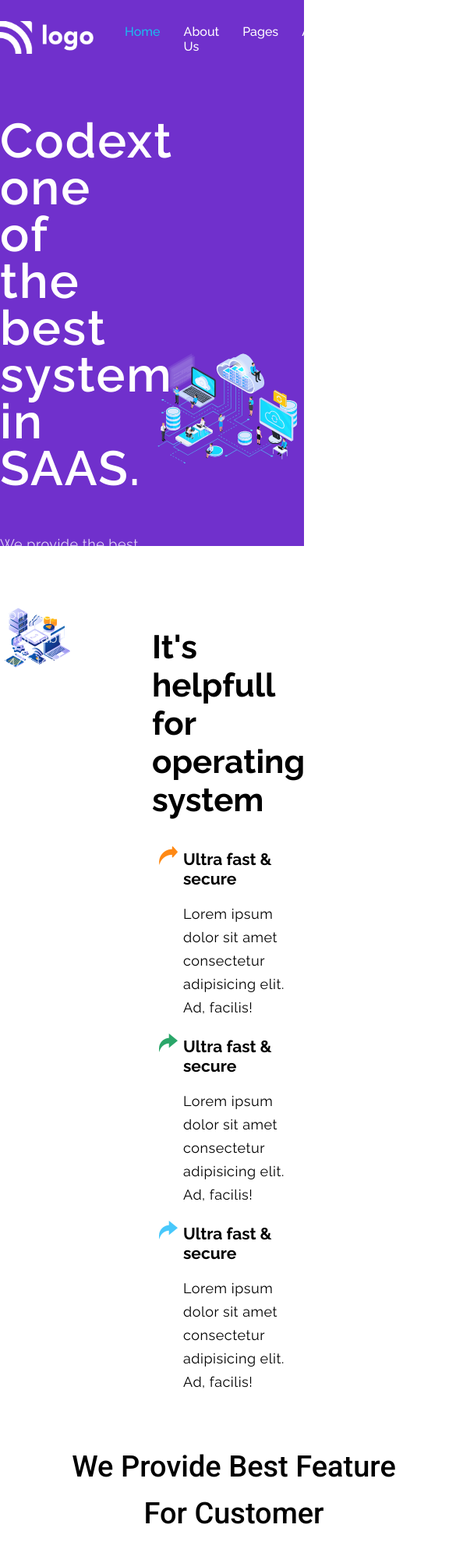
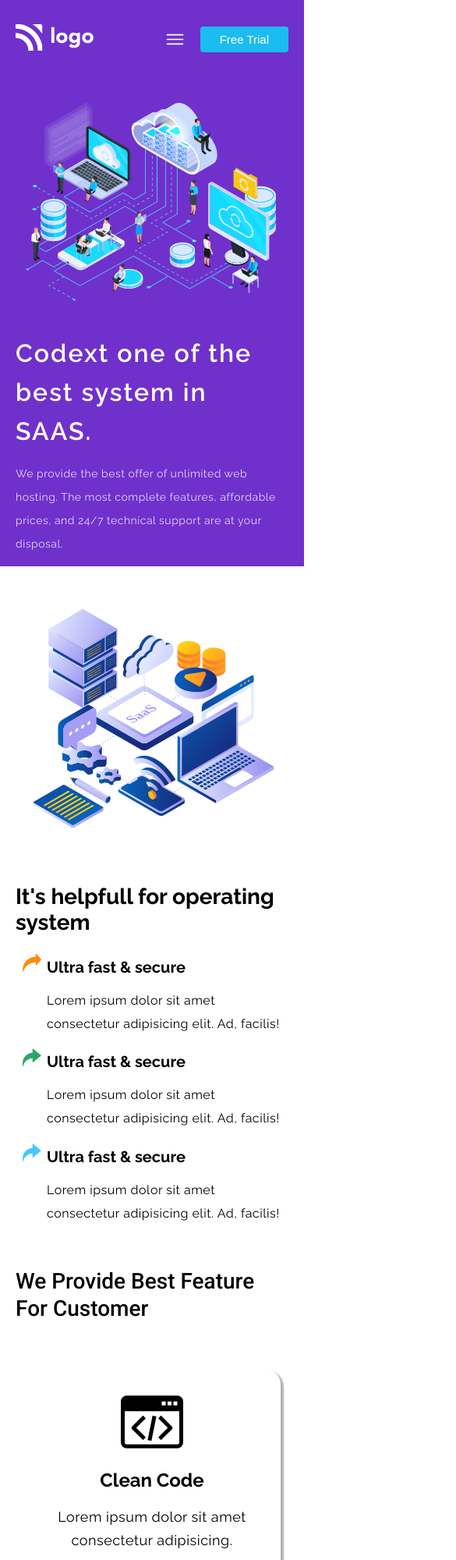
Before and after one commit to Pradeepsingh143/igniteshark-project-13, a plain HTML site: page index.html in a window 390 px wide. Shown: the top 2000 px of the page at 78% size, 585 px wide, since content can reach past the window. Drawn offline with Linux system fonts and the light colour scheme.

Commit message:
Making website mobile responsive

```diff
--- a/index.html
+++ b/index.html
@@ -6,52 +6,54 @@
     <meta name="viewport" content="width=device-width, initial-scale=1.0">
     <title>Project-13</title>
     <link rel="stylesheet" href="style.css">
+    <link rel="stylesheet" href="mobile.css">
 </head>
 <body>
     <header class="header-section" id="header">
         <!-- logo -->
-        <div class="header-container align-center flex w-boxed">
+        <div class="header-container align-center plr-20 flex w-boxed">
         <div class="logo-column grow-1">
             <img src="img/Logo.png" alt="logo" id="logo">
         </div>
         <!-- menu -->
         <nav class="navbar" id="navbar">
-            <ul class="nav-items list-style-none flex">
+            <ul class="nav-items list-style-none align-center flex">
                 <li class="nav-item active">Home</li>
                 <li class="nav-item">About Us</li>
                 <li class="nav-item">Pages</li>
                 <li class="nav-item">Agent</li>
                 <li class="nav-item">Blog</li>
                 <li class="nav-item">Subscribe</li>
+                <img src="img/icons8-menu.svg" alt="Hamburger" class="mobile-menu">
             </ul>
         </nav>
         <!-- button -->
         <div class="btn-column">
             <button class="btn">Free Trial</button>
         </div>
-    </div>
+        </div>
     </header>
     <section class="hero-section">
-        <div class="hero-container flex w-boxed align-center">
-        <div class="left-col col-w50 hero-text">
-            <h1>Codext one of <br>the best system <br>in SAAS.</h1>
+        <div class="hero-container plr-20 flex md-flex-col-reverse w-boxed align-center">
+        <div class="left-col col-w50 md-col-w100 hero-text">
+            <h1>Codext one of the best system in SAAS.</h1>
             <p>
                 We provide the best offer of unlimited web hosting. The most complete
 features, affordable prices, and 24/7 technical support are at your
 disposal.
             </p>
         </div>
-        <div class="right-col col-w50">
+        <div class="right-col col-w50 md-col-w100">
             <img src="img/30495 [Converted]-01(1).svg" alt="" class="hero-img" />
         </div>
     </div>
     </section>
     <section class="section-2">
-        <div class="container justify-between flex w-boxed">
-            <div class="col-w50 left-col">
+        <div class="container justify-between plr-20 flex md-flex-col w-boxed">
+            <div class="col-w50 md-col-w100 left-col">
                 <img src="img/Saas illustration-01.svg" alt="">
             </div>
-            <div class="col-w50 right-col list-items">
+            <div class="col-w50 md-col-w100 right-col list-items">
                <h2>It's helpfull for operating system</h2>
                <ul class="list-1">
                 <li><h2>Ultra fast & secure</h2>
@@ -69,11 +71,11 @@ disposal.
         </div>
     </section>
     <section-3 class="section-3">
-        <div class="container w-boxed">
+        <div class="container plr-20 w-boxed">
             <div class="services-heading">
-                <h1 class="text-capitalize">we provide best feature<br> for customer</h1>
+                <h1 class="text-capitalize">we provide best feature for customer</h1>
             </div>
-            <div class="services-cards justify-between flex">
+            <div class="services-cards justify-center flex flex-wrap">
                 <div class="service-card flex-col justify-center align-center text-center">
                     <img src="img/web-developing.svg" alt="clean-code">
                     <h2>Clean Code</h2>
--- /dev/null
+++ b/mobile.css
@@ -0,0 +1,152 @@
+  @media only screen and (max-width: 1024px) {
+    /* hero-section */
+    .hero-container{
+        min-height: 450px;
+    }
+    .hero-text > h1 {
+        font-size: 52px;
+        padding-right: 0;
+    }
+    .hero-text > p {
+        opacity: 0.8;
+    }
+
+    /* section-2 */
+    .section-2 > .container {
+        gap: 10px;
+        padding-top: 20px;
+    }
+    .list-items > h2 {
+        font-size: 36px;
+    }
+
+    .section-2 ul > li > h2{
+        font-size: 20px;
+    }
+
+    .section-2 ul > li > p{
+        font-size: 16px;
+    }
+  }
+
+  /* lg */
+  @media only screen and (max-width: 900px) {
+
+    .logo-column > img{
+        width: 100px;
+        filter: invert(1);
+    }
+
+    .nav-item{
+        display: none;
+    }
+    .mobile-menu{
+        display: flex;
+        width: 28px;
+    }
+
+    .btn-column > .btn{
+        font-size: 17px;
+        padding: 10px 30px;
+    }
+
+      /* hero-section */
+      .hero-text > h1 {
+        font-size: 46px;
+        line-height: 50px;
+        margin-bottom: 10px;
+    }
+
+    /* section-2 */
+    .list-items > h2 {
+        font-size: 36px;
+    }
+
+    /* service */
+    .services-heading{
+        width: 100%;
+        font-family: roboto;
+        margin: auto;
+        text-align: center;
+    }
+
+    .services-heading > h1{
+        font-size: 36px;
+    }
+  }
+
+
+  /* md */
+  @media only screen and (max-width: 768px) {
+    .md-flex-col{
+        flex-direction: column;
+    }
+    .md-flex-col-reverse{
+        flex-direction: column-reverse;
+    }
+    .md-col-w100{
+        width: 100%;
+    }
+
+         /* hero-section */
+         .hero-text > h1 {
+            font-size: 36px;
+            line-height: 50px;
+            margin-bottom: 10px;
+        }
+
+    /* section-2 */
+    .list-items > h2 {
+        font-size: 32px;
+    }
+
+    /* service */
+    .services-heading > h1{
+        font-size: 32px;
+        line-height: 35px;
+    }
+
+    .services-heading{
+        text-align: start;
+    }
+  }
+
+  @media only screen and (max-width: 480px) {
+    .mobile-menu{
+        display: flex;
+        width: 25px;
+    }
+
+    .btn-column > .btn{
+        font-size: 15px;
+        padding: 8px 25px;
+    }
+
+         /* hero-section */
+         .hero-text > h1 {
+            font-size: 32px;
+        }
+        .hero-text > p {
+            font-size: 14px;
+        }
+
+        /* section-2 */
+    .list-items > h2 {
+        font-size: 28px;
+    }
+
+    /* service */
+    .services-heading > h1{
+        font-size: 28px;
+        line-height: 35px;
+    }
+
+    .service-card{
+        height: 280px;
+        width: 100%;
+    }
+  }
+
+  @media only screen and (max-width: 320px) {
+
+  }
--- a/style.css
+++ b/style.css
@@ -128,6 +128,10 @@ p {
     list-style: none;
 }
 
+.plr-20{
+    padding: 0 20px;
+}
+
 /* reusable css end */
 
 /* navbar */
@@ -145,6 +149,10 @@ p {
     filter: invert(1);
 }
 
+.nav-items{
+    padding-right: 20px;
+}
+
 .nav-item{
     margin-right: 30px;
     font-weight: 500;
@@ -155,20 +163,29 @@ p {
     color: var(--buttonBgColor);
 }
 
+.mobile-menu{
+    display: none;
+    filter: invert(1);
+}
+
 /* hero-container */
 
 
 .hero-section {
-    height: 600px;
     background-color: var(--primaryColor);
     color: var(--textSecondryColor);
 }
 
+.hero-container{
+    min-height: 600px;
+}
+
 .hero-text > h1 {
-    font-size: 62px;
+    font-size: 60px;
     font-weight: 600;
     letter-spacing: 2px;
-    line-height: 60px;
+    line-height: 65px;
+    padding-right: 100px;
 }
 
 .hero-text > p {
```
Also changed, not shown: img/icons8-menu.svg (added), 1 other file.
